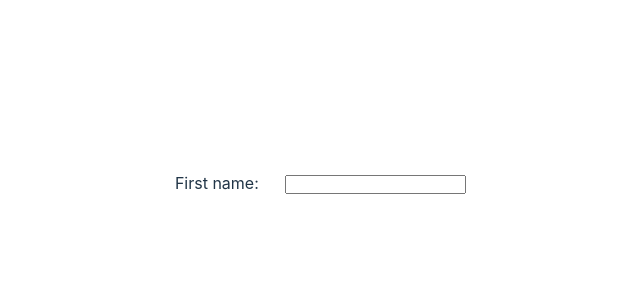
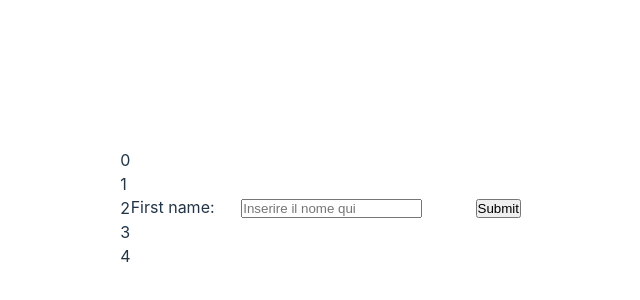
Before and after one commit to Lorenzo-Ruben-Rampa/react-form, a React (Vite) app: page / in a window 1280 px wide. Shown: the part 44-344 px from the top of the page, without its empty margins (242-882 px from the left). Built offline with nearby package versions, Linux system fonts and the light colour scheme.

Commit message:
Ciclo l'array in pagina e aggiunta form con submit

```diff
--- a/src/App.jsx
+++ b/src/App.jsx
@@ -5,42 +5,21 @@ function App() {
   // Creo l'array di articoli
   const articoli = ["Le meraviglie del cosmo: esplorando l'universo", "Cucina italiana: ricette tradizionali rivisitate", "Tecnologia verde: il futuro sostenibile", "Arte contemporanea: tendenze e protagonisti", "Viaggi low-cost: destinazioni imperdibili"];
 
-  // BONUS const articoli = [
-  // {
-  //     titolo: "Le meraviglie del cosmo: esplorando l'universo",
-  //     occhiello: "Un viaggio attraverso le galassie e i misteri dello spazio profondo.",
-  //     categoria: "Scienza"
-  //   },
-  //   {
-  //     titolo: "Cucina italiana: ricette tradizionali rivisitate",
-  //     occhiello: "Scopri come innovare i piatti classici della tradizione culinaria italiana.",
-  //     categoria: "Cucina"
-  //   },
-  //   {
-  //     titolo: "Tecnologia verde: il futuro sostenibile",
-  //     occhiello: "Come le innovazioni tecnologiche stanno contribuendo a un pianeta più pulito.",
-  //     categoria: "Ambiente"
-  //   },
-  //   {
-  //     titolo: "Arte contemporanea: tendenze e protagonisti",
-  //     occhiello: "Un'analisi delle correnti artistiche moderne e dei loro principali esponenti.",
-  //     categoria: "Arte"
-  //   },
-  //   {
-  //     titolo: "Viaggi low-cost: destinazioni imperdibili",
-  //     occhiello: "Consigli e trucchi per viaggiare il mondo senza spendere una fortuna.",
-  //     categoria: "Viaggi"
-  //   }
-  // ];
-
   const [x, sety] = useState(0)
 
   return (
     <>
       <div className="container">
+        <ul>
+          {articoli.map((index, articolo) => (
+            <li
+              key={index}>{articolo}</li>
+          ))}
+        </ul>
         <form action="/action_page.php" method="get">
-          <label for="fname">First name:</label>
-          <input type="text" id="fname" name="fname"></input>
+          <label>First name:</label>
+          <input type="text" id="fname" name="fname" placeholder="Inserire il nome qui"></input>
+          <input type="submit" value="Submit"></input>
         </form>
       </div>
     </>
--- a/src/index.css
+++ b/src/index.css
@@ -80,6 +80,10 @@ input {
   margin: 2em;
 }
 
+ul {
+  list-style-type: none;
+}
+
 @media (prefers-color-scheme: light) {
   :root {
     color: #213547;
```
